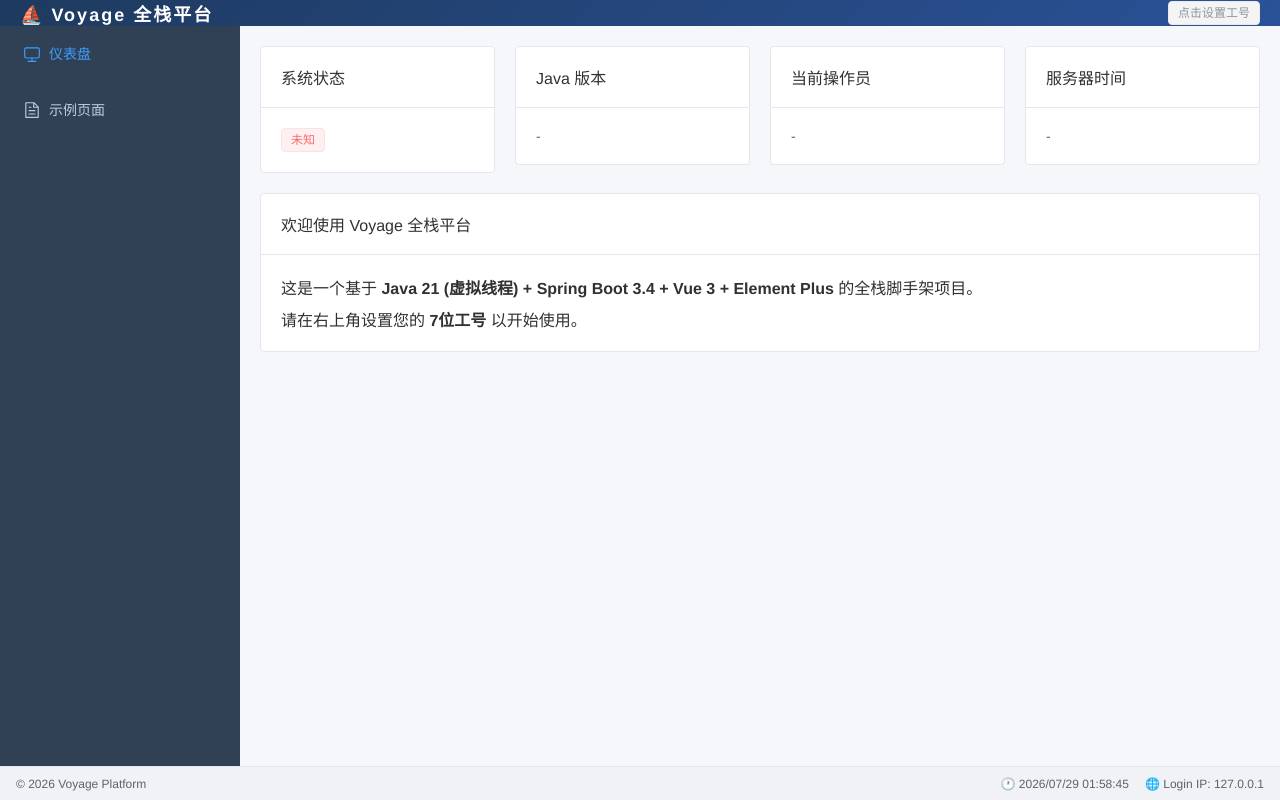
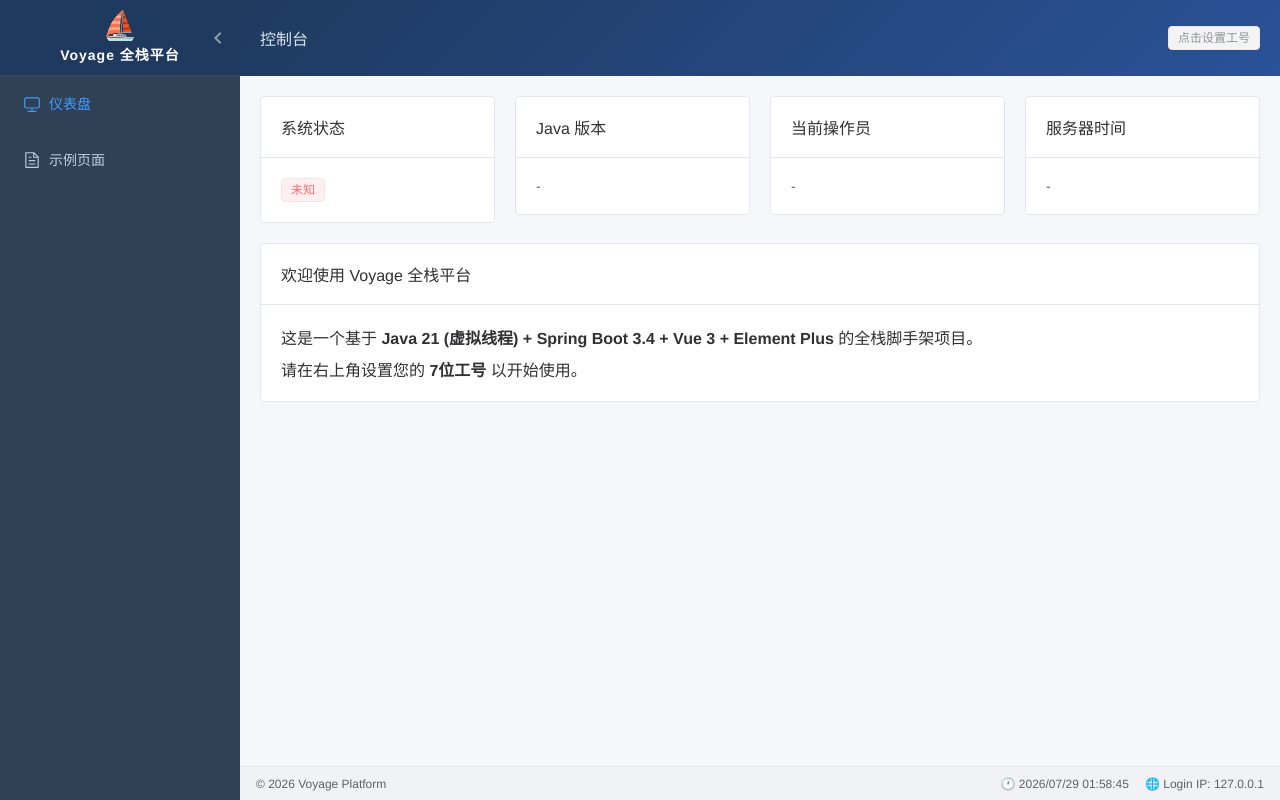
Before and after one commit to 0815006/app-voyage, a Vue app in the folder web-voyage-vue/: page /dashboard in a window 1280 px wide. Built offline with nearby package versions, Linux system fonts and the light colour scheme; no server answers.

Commit message:
2026-07-29 初始界面

```diff
--- a/web-voyage-vue/src/components/Layout/Header.vue
+++ b/web-voyage-vue/src/components/Layout/Header.vue
@@ -1,7 +1,7 @@
 <template>
   <header class="header">
     <div class="header-left">
-      <h1 class="logo">⛵ Voyage 全栈平台</h1>
+      <h1 class="page-title">控制台</h1>
     </div>
     <div class="header-right">
       <!-- 工号 Tag / Input 无缝就地编辑 (Inline Edit) -->
@@ -82,17 +82,18 @@ function confirmEdit() {
   justify-content: space-between;
   padding: 0 20px;
   height: 100%;
+  min-height: 76px;
   background: linear-gradient(135deg, #1e3a5f 0%, #2a5298 100%);
   color: #fff;
   grid-row: 1 / 2;
-  grid-column: 1 / 3;
+  grid-column: 2 / 3;
 }
 
-.logo {
+.page-title {
   margin: 0;
-  font-size: 18px;
-  font-weight: 600;
-  letter-spacing: 2px;
+  font-size: 16px;
+  font-weight: 500;
+  color: rgba(255, 255, 255, 0.85);
 }
 
 .header-right {
--- a/web-voyage-vue/src/components/Layout/Sidebar.vue
+++ b/web-voyage-vue/src/components/Layout/Sidebar.vue
@@ -1,19 +1,43 @@
 <template>
-  <aside class="sidebar">
+  <aside class="sidebar" :class="{ collapsed }">
+    <!-- Logo 区域 -->
+    <div class="logo-area" :class="{ 'logo-collapsed': collapsed }">
+      <div class="logo-content">
+        <span class="logo-icon">⛵</span>
+        <span v-show="!collapsed" class="logo-title">Voyage 全栈平台</span>
+      </div>
+      <!-- 折叠按钮 -->
+      <button class="collapse-toggle" @click="toggleCollapse">
+        <svg
+          class="toggle-arrow"
+          :class="{ 'arrow-collapsed': collapsed }"
+          width="24"
+          height="24"
+          viewBox="0 0 24 24"
+          fill="currentColor"
+        >
+          <path d="M15.41 7.41L14 6l-6 6 6 6 1.41-1.41L10.83 12z" />
+        </svg>
+      </button>
+    </div>
+
+    <!-- 导航菜单 -->
     <el-menu
       :default-active="activeMenu"
+      :collapse="collapsed"
       router
       background-color="#304156"
       text-color="#bfcbd9"
       active-text-color="#409EFF"
+      class="sidebar-menu"
     >
       <el-menu-item index="/dashboard">
         <el-icon><Monitor /></el-icon>
-        <span>仪表盘</span>
+        <template #title>仪表盘</template>
       </el-menu-item>
       <el-menu-item index="/demo">
         <el-icon><Document /></el-icon>
-        <span>示例页面</span>
+        <template #title>示例页面</template>
       </el-menu-item>
     </el-menu>
   </aside>
@@ -24,19 +48,152 @@ import { computed } from 'vue'
 import { useRoute } from 'vue-router'
 import { Monitor, Document } from '@element-plus/icons-vue'
 
+const props = defineProps<{
+  collapsed: boolean
+}>()
+
+const emit = defineEmits<{
+  (e: 'collapse-change', collapsed: boolean): void
+}>()
+
 const route = useRoute()
 const activeMenu = computed(() => route.path)
+
+function toggleCollapse() {
+  emit('collapse-change', !props.collapsed)
+}
 </script>
 
 <style scoped>
 .sidebar {
-  background-color: #304156;
-  overflow-y: auto;
-  grid-row: 2 / 3;
+  display: flex;
+  flex-direction: column;
+  background: linear-gradient(180deg, #1e3a5f 0%, #263445 100%);
+  overflow: hidden;
+  grid-row: 1 / 4;
   grid-column: 1 / 2;
 }
 
-.el-menu {
+/* ========== Logo 区域 ========== */
+.logo-area {
+  height: 76px;
+  min-height: 76px;
+  box-sizing: border-box;
+  position: relative;
+  display: flex;
+  flex-direction: column;
+  justify-content: center;
+  padding: 0 16px;
+  border-bottom: 1px solid rgba(255, 255, 255, 0.08);
+}
+
+.logo-content {
+  display: flex;
+  flex-direction: column;
+  align-items: center;
+  gap: 4px;
+}
+
+.logo-collapsed .logo-content {
+  flex-direction: row;
+  justify-content: center;
+  align-items: center;
+  gap: 0;
+}
+
+.logo-icon {
+  font-size: 28px;
+  line-height: 1;
+  flex-shrink: 0;
+}
+
+.logo-title {
+  font-size: 14px;
+  font-weight: 600;
+  color: #fff;
+  white-space: nowrap;
+  letter-spacing: 1px;
+}
+
+/* ========== 折叠按钮 - 展开态 ========== */
+.collapse-toggle {
+  position: absolute;
+  top: 50%;
+  right: 8px;
+  transform: translateY(-50%);
+  width: 28px;
+  height: 28px;
+  display: flex;
+  align-items: center;
+  justify-content: center;
+  background: transparent;
+  border: none;
+  border-radius: 6px;
+  cursor: pointer;
+  z-index: 10;
+  padding: 0;
+  transition: background 0.25s, border-color 0.25s, opacity 0.25s, visibility 0.25s;
+}
+
+.collapse-toggle:hover {
+  background: rgba(94, 170, 255, 0.25);
+  border: 1px solid rgba(94, 170, 255, 0.45);
+}
+
+/* ========== 折叠按钮 - 折叠态 ========== */
+.logo-collapsed .collapse-toggle {
+  top: 50%;
+  left: 50%;
+  right: auto;
+  transform: translate(-50%, -50%);
+  width: 40px;
+  height: 40px;
+  background: #304156;
+  border: 1px solid rgba(255, 255, 255, 0.2);
+  border-radius: 6px;
+  box-shadow: 0 2px 10px rgba(0, 0, 0, 0.5);
+  opacity: 0;
+  visibility: hidden;
+  pointer-events: none;
+}
+
+.logo-collapsed:hover .collapse-toggle {
+  opacity: 1;
+  visibility: visible;
+  pointer-events: auto;
+}
+
+.logo-collapsed .collapse-toggle:hover {
+  border-color: rgba(94, 170, 255, 0.6);
+  box-shadow: 0 2px 12px rgba(0, 0, 0, 0.6);
+  /* 不改变 background，保持不透明 */
+}
+
+/* ========== 箭头 ========== */
+.toggle-arrow {
+  color: rgba(255, 255, 255, 0.5);
+  transition: color 0.25s, transform 0.3s;
+}
+
+.collapse-toggle:hover .toggle-arrow {
+  color: rgba(255, 255, 255, 0.9);
+}
+
+.arrow-collapsed {
+  transform: rotate(180deg);
+}
+
+/* ========== 菜单 ========== */
+.sidebar-menu {
+  flex: 1;
+  overflow-y: auto;
+  overflow-x: hidden;
   border-right: none;
 }
+
+/* 折叠态菜单项图标居中 */
+:deep(.el-menu--collapse) .el-menu-item {
+  justify-content: center;
+  padding: 0;
+}
 </style>
--- a/web-voyage-vue/src/components/Layout/StatusBar.vue
+++ b/web-voyage-vue/src/components/Layout/StatusBar.vue
@@ -60,7 +60,7 @@ onUnmounted(() => {
   font-size: 12px;
   color: #606266;
   grid-row: 3 / 4;
-  grid-column: 1 / 3;
+  grid-column: 2 / 3;
 }
 
 .status-right {
--- a/web-voyage-vue/src/components/Layout/index.vue
+++ b/web-voyage-vue/src/components/Layout/index.vue
@@ -1,7 +1,10 @@
 <template>
-  <div class="layout-wrapper">
+  <div
+    class="layout-wrapper"
+    :style="{ gridTemplateColumns: collapsed ? '64px 1fr' : '240px 1fr' }"
+  >
     <Header />
-    <Sidebar />
+    <Sidebar :collapsed="collapsed" @collapse-change="onCollapseChange" />
     <main class="main-content">
       <router-view />
     </main>
@@ -10,19 +13,27 @@
 </template>
 
 <script setup lang="ts">
+import { ref } from 'vue'
 import Header from './Header.vue'
 import Sidebar from './Sidebar.vue'
 import StatusBar from './StatusBar.vue'
+
+const collapsed = ref(false)
+
+function onCollapseChange(val: boolean) {
+  collapsed.value = val
+}
 </script>
 
 <style scoped>
 .layout-wrapper {
   display: grid;
   grid-template-columns: 240px 1fr;
-  grid-template-rows: auto 1fr 34px;
+  grid-template-rows: 76px 1fr 34px;
   height: 100dvh;
   width: 100%;
   overflow: hidden;
+  transition: grid-template-columns 0.25s ease;
 }
 
 .main-content {
```
Also changed, not shown: 1 other file (tests, documents, lock files or other folders).
